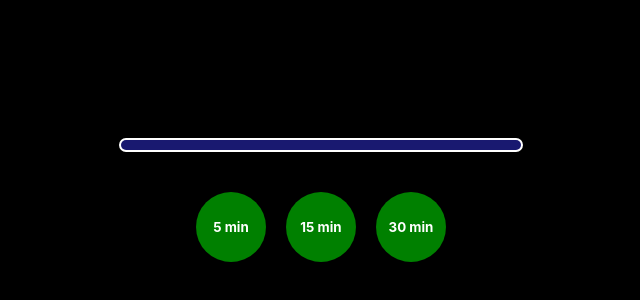
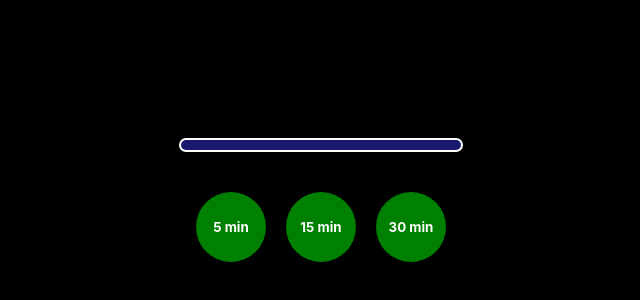
Before and after one commit to abk2191/react-pomodoro, a React app: page / in a window 1280 px wide. Shown: the part 248-548 px from the top of the page, without its empty margins (319-959 px from the left). Built offline with nearby package versions, Linux system fonts and the light colour scheme; the HTML template or start-up script is replaced by a standard one.

Commit message:
New Update

```diff
--- a/src/App.jsx
+++ b/src/App.jsx
@@ -1,7 +1,7 @@
 import { useState, useRef } from "react";
 
 function App() {
-  const [width, setWidth] = useState(400);
+  const [width, setWidth] = useState(280);
   const [displayTime, setDisplayTime] = useState("");
   const [showTimerButtons, setShowTimerButtons] = useState(true);
 
@@ -16,7 +16,7 @@ function App() {
     if (timeoutRef.current) clearTimeout(timeoutRef.current);
 
     // Reset width to 400px
-    setWidth(400);
+    setWidth(280);
     setShowTimerButtons(false);
 
     let decreaseAmount;
--- a/src/index.css
+++ b/src/index.css
@@ -10,7 +10,7 @@
 
 .wrapper {
   height: 10px;
-  width: 400px;
+  width: 280px;
   background-color: white;
   border: 2px solid white;
   border-radius: 15px;
```
